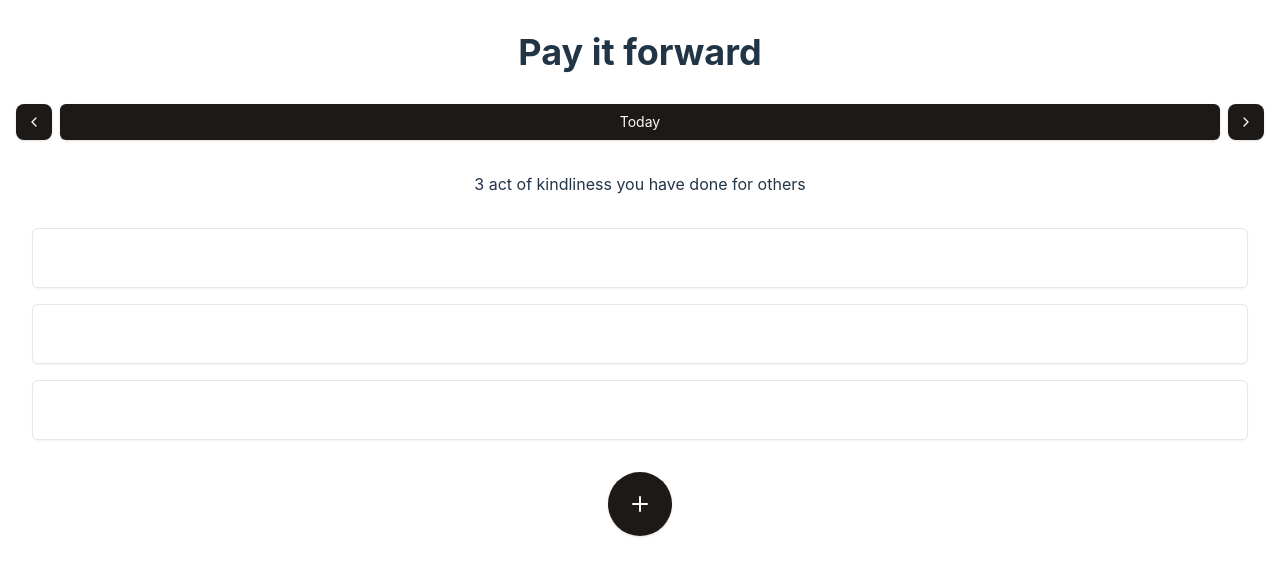
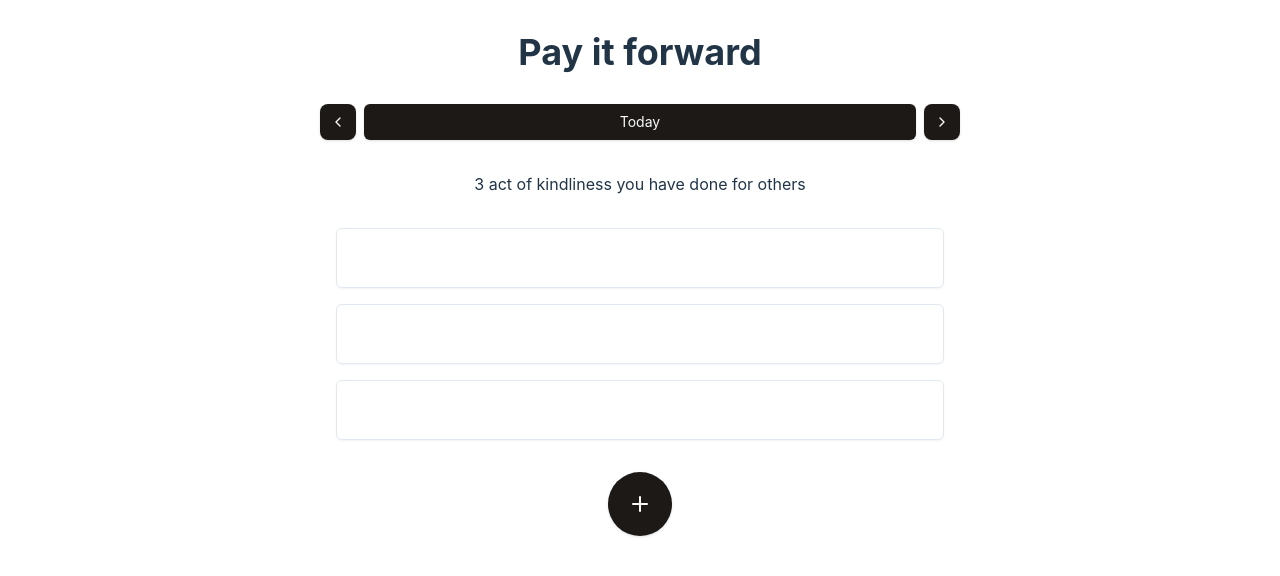
Before and after one commit to dandyling/pay-it-forward, a React (Vite) app: page / in a window 1280 px wide. Shown: the top 576 px of the page. Built offline with nearby package versions, Linux system fonts and the light colour scheme.

Commit message:
Add max-width

```diff
--- a/src/App.css
+++ b/src/App.css
@@ -3,6 +3,8 @@
   text-align: center;
   min-height: 100dvh;
   min-width: 100%;
+  display: flex;
+  justify-content: center;
 }
 
 .logo {
--- a/src/App.tsx
+++ b/src/App.tsx
@@ -7,7 +7,7 @@ function App() {
   const dateToday = new Date();
   const [date, setDate] = useState(dateToday);
   return (
-    <main className="flex flex-col gap-8 items-center py-8 overflow-y-auto">
+    <main className="flex flex-col gap-8 items-center py-8 overflow-y-auto w-full max-w-2xl">
       <h1 className="text-4xl font-bold">Pay it forward</h1>
       <div className="flex flex-col gap-8 w-full px-4">
         <DatePanel
```
